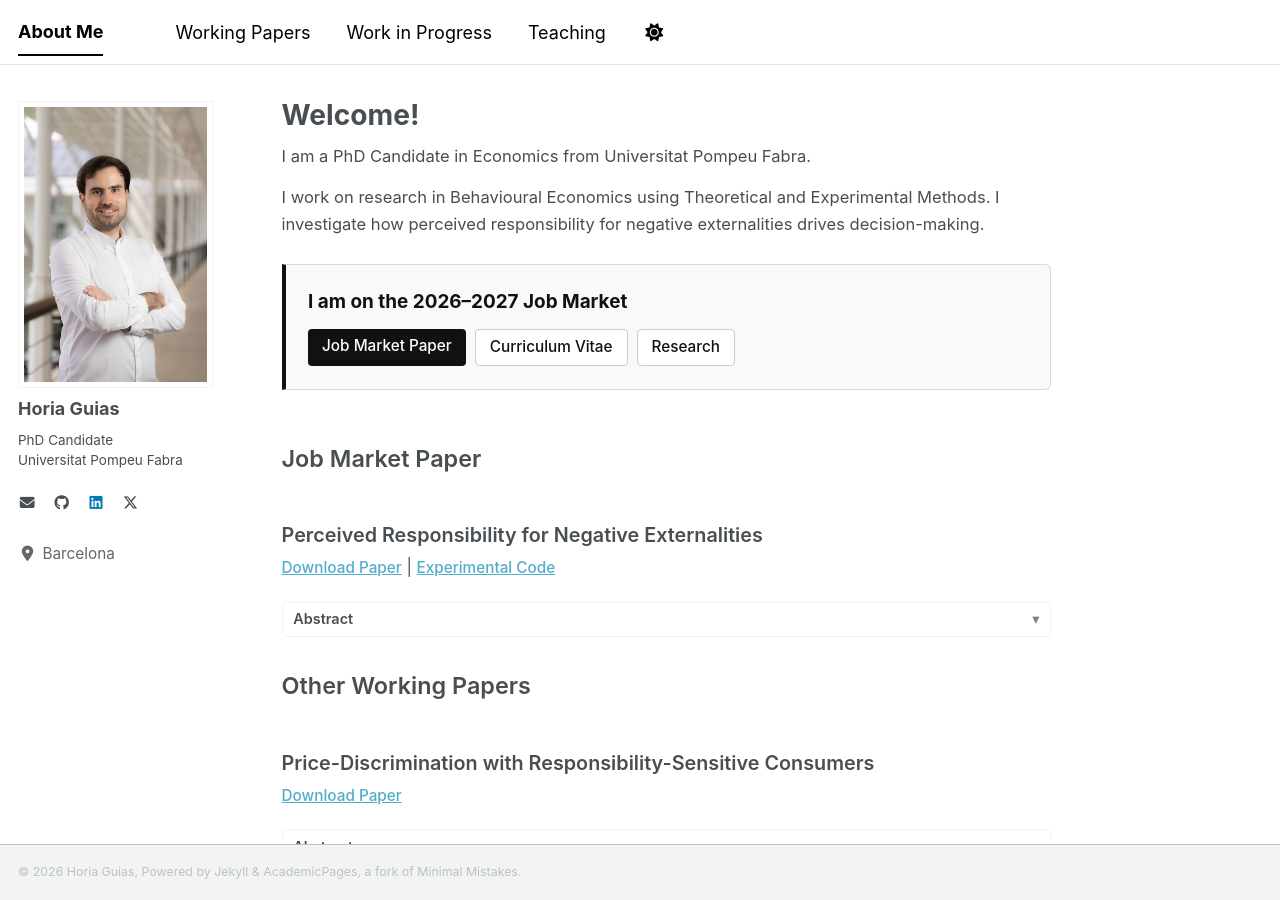
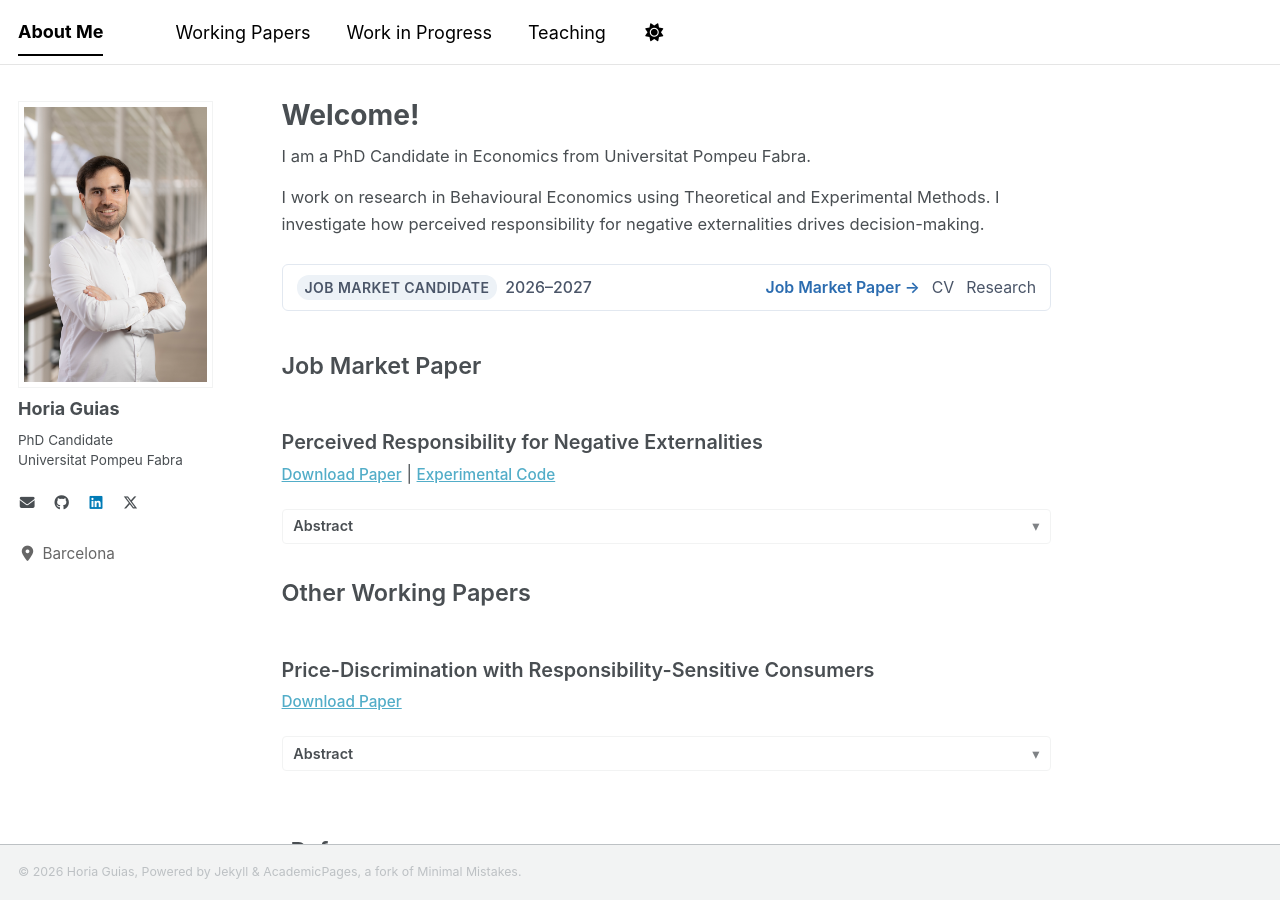
Before and after one commit to horiaguias/horiaguias.github.io, a Jekyll site: the page built from _pages/about.md, in a window 1280 px wide and 900 px high. Built offline with Jekyll 4.4.1, drawn with Linux system fonts in a browser that asks for light colours; a style sheet for code colours, icons or effects is not loaded.

Commit message:
Modification Banner

```diff
--- a/_pages/about.md
+++ b/_pages/about.md
@@ -17,15 +17,18 @@ redirect_from:
   I work on research in Behavioural Economics using Theoretical and Experimental Methods. I investigate how perceived responsibility for negative externalities drives decision-making.
 </p>
 
-<!-- Catchy Job Market Box -->
-<div class="job-market-box">
-  <div class="job-market-title">
-     I am on the 2026–2027 Job Market
+<!-- Subtle Banner Option 2: Status Pill Callout -->
+<div style="padding: 10px 14px; background: #ffffff; border: 1px solid #e2e8f0; border-radius: 6px; margin: 1.2rem 0; display: flex; align-items: center; justify-content: space-between; flex-wrap: wrap; gap: 8px; font-size: 0.88rem;">
+  <div style="display: flex; align-items: center; gap: 8px;">
+    <span style="background-color: #edf2f7; color: #4a5568; font-size: 0.78rem; font-weight: 600; padding: 2px 8px; border-radius: 12px; text-transform: uppercase; letter-spacing: 0.03em;">
+      Job Market Candidate
+    </span>
+    <span style="color: #4a5568; font-weight: 500;">2026–2027</span>
   </div>
-  <div class="job-market-btn-group">
-    <a href="/jmp" target="_blank" rel="noopener noreferrer" class="job-market-btn job-market-btn-primary">Job Market Paper</a>
-    <a href="/cv" class="job-market-btn job-market-btn-secondary">Curriculum Vitae</a>
-    <a href="#working-papers" class="job-market-btn job-market-btn-secondary">Research</a>
+  <div style="display: flex; gap: 12px; font-size: 0.88rem;">
+    <a href="/jmp" target="_blank" rel="noopener noreferrer" style="font-weight: 600; color: #2b6cb0; text-decoration: none;">Job Market Paper &rarr;</a>
+    <a href="/cv" style="color: #4a5568; text-decoration: none;">CV</a>
+    <a href="#working-papers" style="color: #4a5568; text-decoration: none;">Research</a>
   </div>
 </div>
 
```
